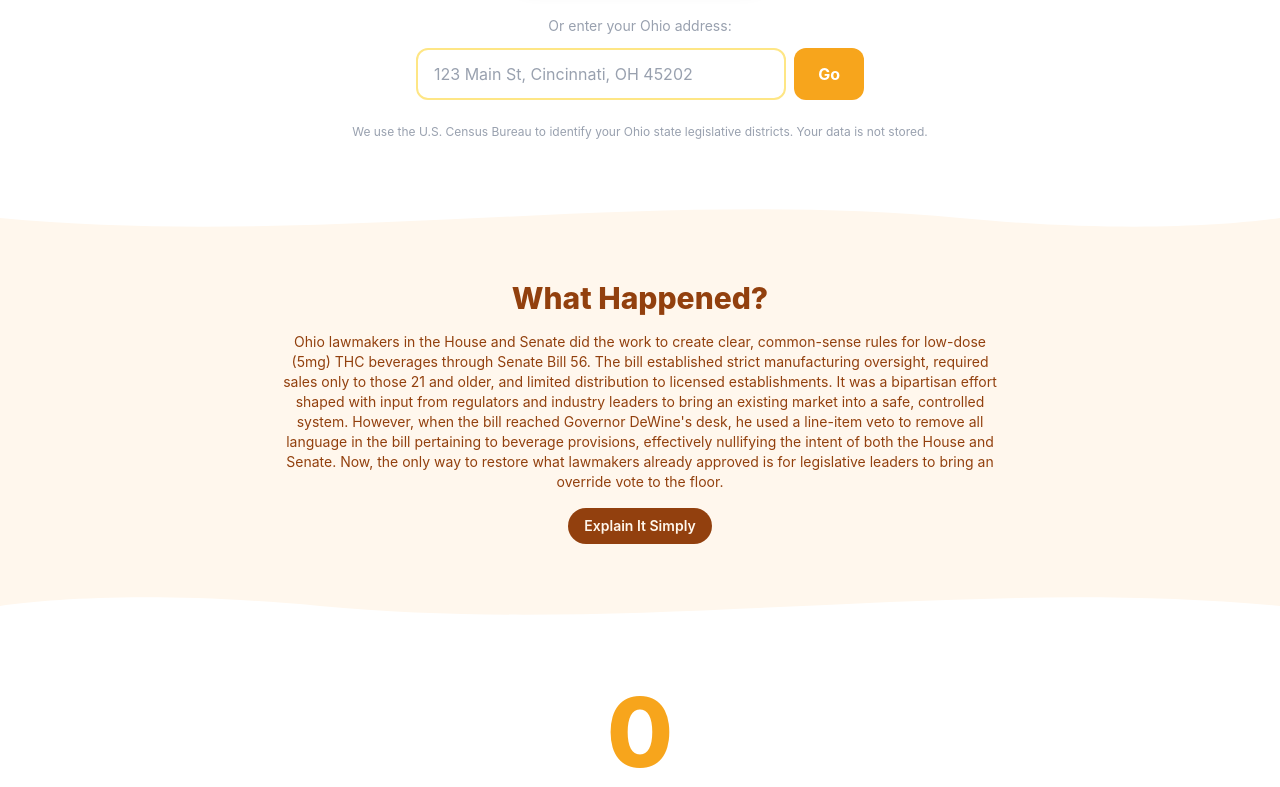
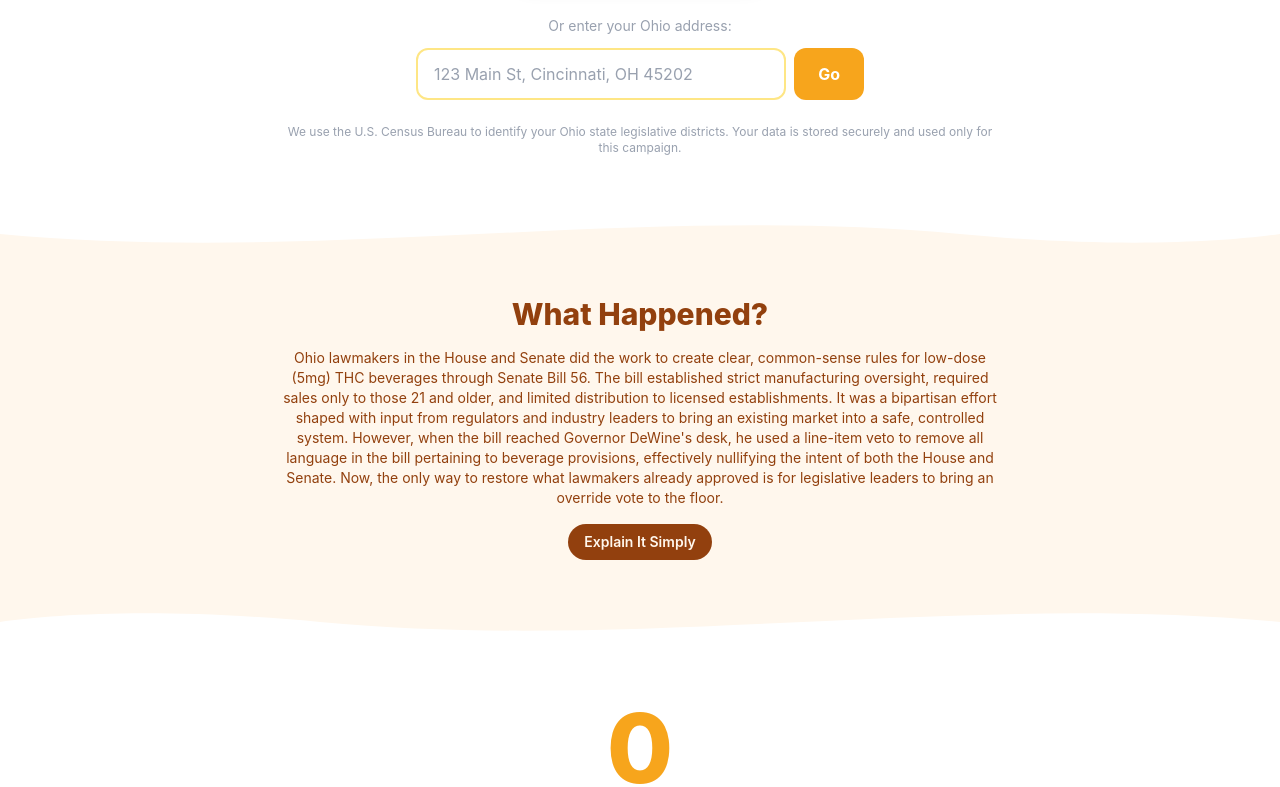
Before and after one commit to BobbySlattery/override-sb56, a Next.js app: page / in a window 1280 px wide. Shown: the part 1360-2147 px from the top of the page. Built offline with nearby package versions, Linux system fonts and the light colour scheme; no server answers.

Commit message:
Fix data storage disclaimer, update flyer

```diff
--- a/app/page.tsx
+++ b/app/page.tsx
@@ -412,7 +412,7 @@ ${senderCity || "[Your City]"}, Ohio ${senderZip || "[Your Zip]"}`;
 
               <p className="mt-6 text-gray-400 text-xs">
                 We use the U.S. Census Bureau to identify your Ohio state legislative
-                districts. Your data is not stored.
+                districts. Your data is stored securely and used only for this campaign.
               </p>
             </div>
           )}
@@ -568,7 +568,7 @@ ${senderCity || "[Your City]"}, Ohio ${senderZip || "[Your Zip]"}`;
 
             <p className="mt-6 text-gray-400 text-xs">
               We use the U.S. Census Bureau to identify your Ohio state legislative
-              districts. Your data is not stored.
+              districts. Your data is stored securely and used only for this campaign.
             </p>
           </div>
         )}
```
